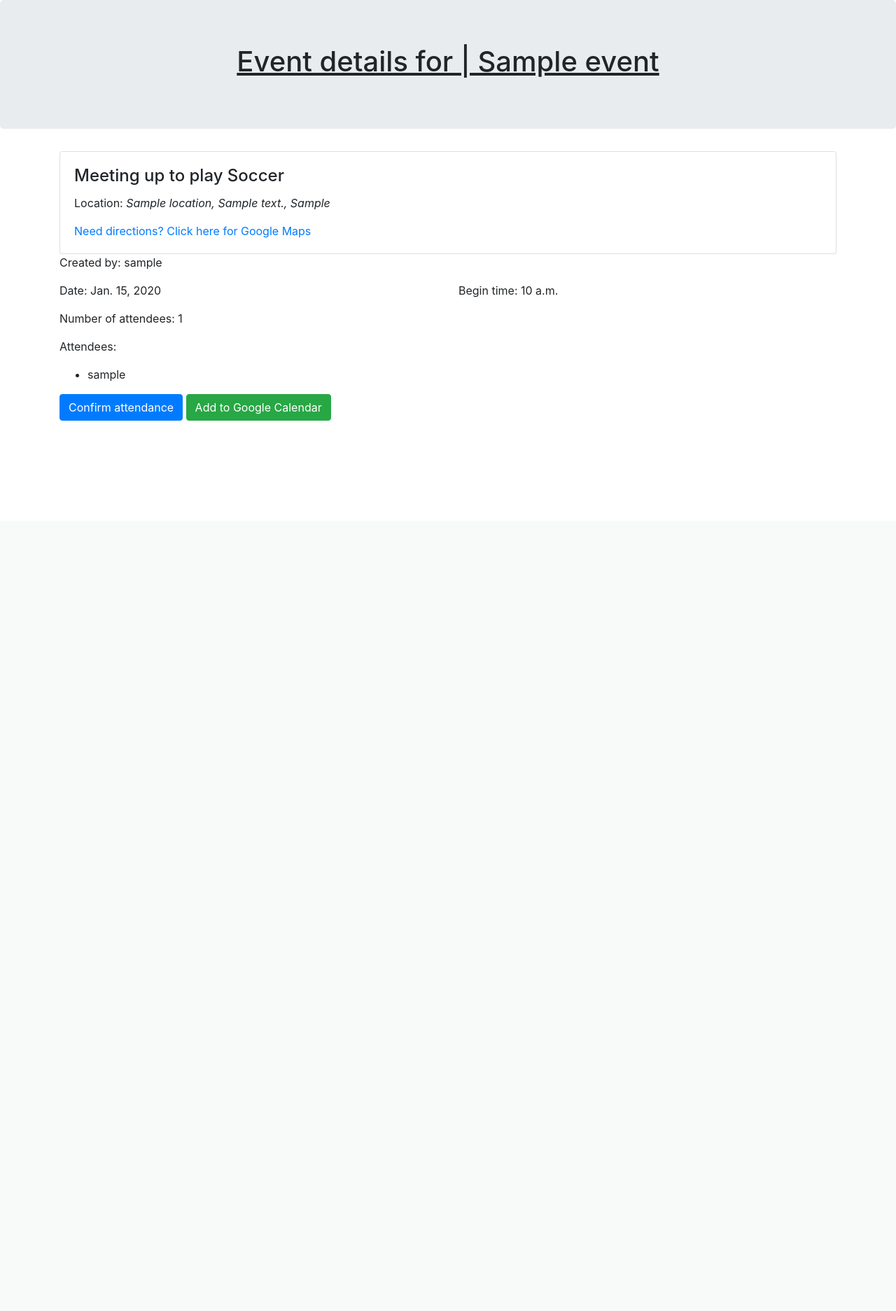
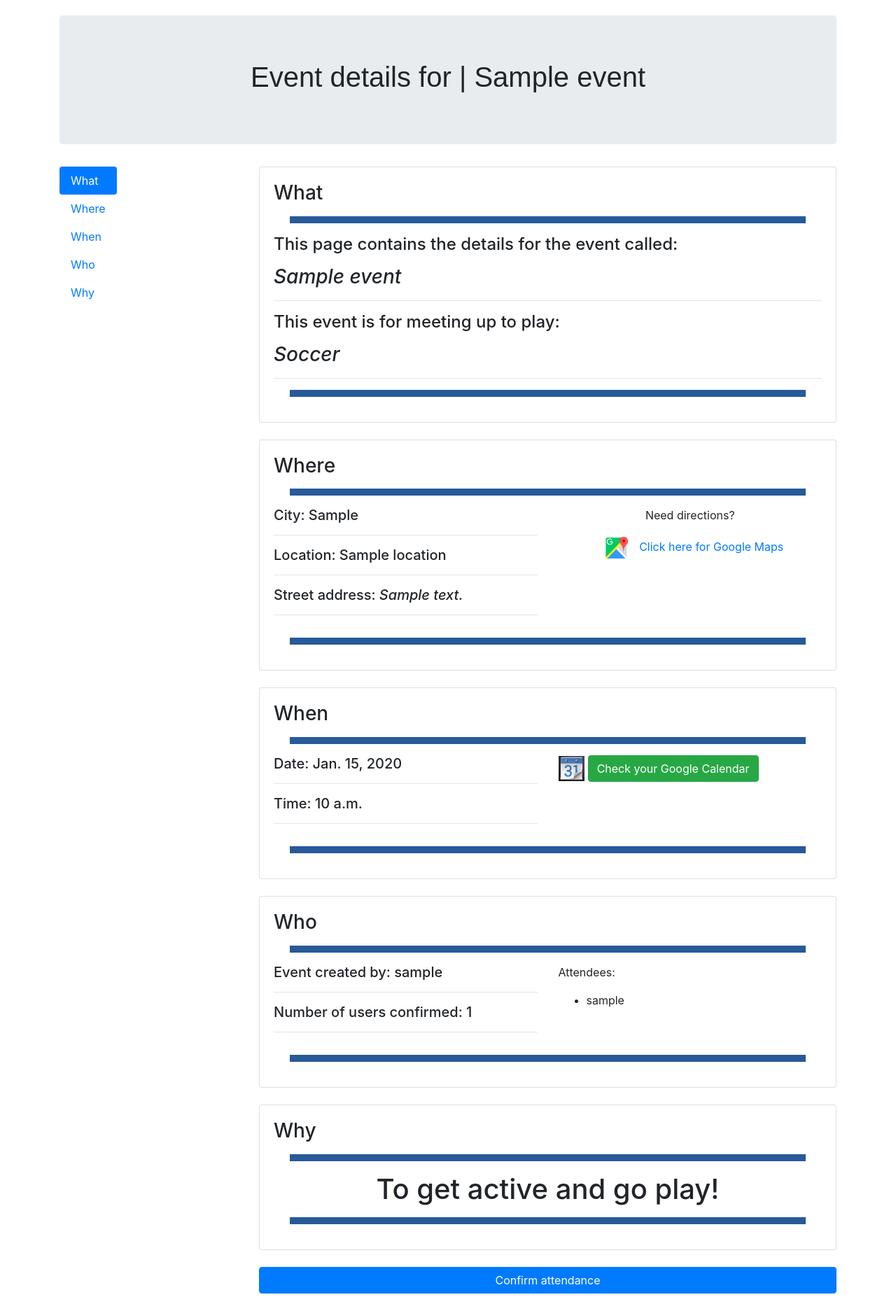
Before and after one commit to jrodowick/SeniorProject, a Django app: page /events/view/1/ in a window 1280 px wide. Shown: the part 56-1929 px from the top of the page at 70% size. Before the commit the page ends 657 px from the top, so only its background shows below. Run offline with Django 3.2, Linux system fonts and the light colour scheme; tables that the repository leaves empty hold one stand-in row (values such as "Sample post"); some libraries are stand-ins or nearby versions.

Commit message:
Styles event info page

```diff
--- a/gagp/models.py
+++ b/gagp/models.py
@@ -18,7 +18,7 @@ class UserProfile(models.Model):
     user = models.OneToOneField(User, on_delete=models.CASCADE)
     preferences = models.CharField(max_length=100, default='')
     city = models.CharField(max_length=100, default='')
-    phone = models.IntegerField(default=0)
+    phone = models.IntegerField(default=0, blank=True)
 
     def __str__(self):
         return str(self.user)
@@ -70,3 +70,5 @@ class Event(models.Model):
             'attendees': self.attendees,
             'id': self.id
         }
+
+# class Event_Post(models.Models):
--- a/gagp/templates/event_info.html
+++ b/gagp/templates/event_info.html
@@ -2,57 +2,185 @@
 
 {% load static %}
 
-{% block title %}Events Information{% endblock %}
+{% block title %}Event Information{% endblock %}
 
 {% block content %}
-
-  <div class="jumbotron" >
-    <h1 class="text-center"><u>Event details for | {{ event.name }}</u></h1>
-  </div>
 
 <div class="container">
 
 
-  <div class="card">
-    <div class="card-body">
-      <h4 class="card-title">Meeting up to play {{ event.activity }}</h4>
-      <p class="card-text">Location: <i>{{ event.location }}, {{ event.location.address }}, {{ event.location.city }}</i></p>
-      <a target="_blank" href="https://google.com/maps/place/{{event.location}}" class="card-link">Need directions? Click here for Google Maps</a>
-    </div>
+  <div class="jumbotron" style="margin-top:2%;" id="eventDetails">
+    <h1 class="text-center" style="font-family:Arial, Helvetica, sans-serif;">Event details for | {{ event.name }}</h1>
   </div>
 
+</div>
+
+
+<body style="height:68vh;">
+  <div class="container">
+
     <div class="row">
-    <div class="col">
-      <p>Created by: {{ event.created_by }}</p>
+      <div class="col-sm-3 col-4" style="height:100%;" id="nav">
+        <nav id="myScrollspy">
+          <ul class="nav nav-pills flex-column" style="position:fixed;">
+            <li class="nav-item">
+              <a class="nav-link active" href="#section1">What</a>
+            </li>
+            <li class="nav-item">
+              <a class="nav-link" href="#section2">Where</a>
+            </li>
+            <li class="nav-item">
+              <a class="nav-link" href="#section3">When</a>
+            </li>
+            <li class="nav-item">
+              <a class="nav-link" href="#section4">Who</a>
+            </li>
+            <li class="nav-item">
+              <a class="nav-link" href="#section5">Why</a>
+            </li>
+          </ul>
+        </nav>
+
       </div>
-    <div class="col">
+
+
+      <div class="col-sm-9 col-8" data-spy="scroll" data-target="#myScrollspy" data-offset="1" style="position:relative;overflow-y:scroll;height:100%;">
+
+
+        <div class="card" id="section1">
+          <div class="card-body">
+            <h3 class="card-title">What</h3>
+            <hr class="style1">
+
+            <h4>This page contains the details for the event called: </h4>
+                <h3 style="margin-top:2%;margin-bottom:2%;"><em>{{ event.name }}</em></h3>
+                <hr class="style2">
+
+            <h4 class="card-title">This event is for meeting up to play:</h4>
+                <h3 style="margin-top:2%;margin-bottom:2%;"><em>{{ event.activity }}</em></h3>
+                <hr class="style2">
+
+
+            <hr class="style1">
 
           </div>
         </div>
 
+        <br>
+
+        <div class="card" id="section2">
+          <div class="card-body">
+            <h3 class="card-title">Where</h3>
+            <hr class="style1">
+
             <div class="row">
               <div class="col">
-      <p>Date: {{ event.date_of_event }}</p>
+                <h5 class="card-text">City: {{ event.location.city }}</h5>
+                <hr class="style2">
+                <h5 class="card-text">Location: {{ event.location }}</h5>
+                <hr class="style2">
+                <h5 class="card-text">Street address: <em>{{ event.location.address }}</em></h5>
+                <hr class="style2">
               </div>
-    <div class="col">
-      <p>Begin time: {{ event.time_of_event }}</p>
+              <div class="col text-center">
+                <p>Need directions?</p>
+                <img src="{% static 'images/google-map.png' %}" alt="" style="width:15%;height:auto;">
+                <a target="_blank" href="https://google.com/maps/place/{{event.location}}" class="card-link">Click here for Google Maps</a>
               </div>
             </div>
 
+            <hr class="style1">
+          </div>
+        </div>
+
+        <br>
+
+        <div class="card" id="section3">
+          <div class="card-body">
+            <h3 class="card-title">When</h3>
+            <hr class="style1">
+
+            <div class="row">
+              <div class="col">
+                <h5>Date: {{ event.date_of_event }}</h5>
+                <hr class="style2">
+                <h5>Time: {{ event.time_of_event }}</h5>
+                <hr class="style2">
+
+              </div>
+              <div class="col">
+                <img src="{% static 'images/google-cal.png' %}" alt="" style="width:10%;height:auto;">
+                <a target="_blank" href="https://calendar.google.com/calendar/r" type="button" class="btn btn-success text-center">Check your Google Calendar</a><br>
+
+              </div>
+            </div>
+
+            <hr class="style1">
 
 
-  <p>Number of attendees: {{ event.attendees.count }}</p>
+          </div>
+        </div>
+
+        <br>
+
+        <div class="card" id="section4" style="margin-bottom:3%;">
+          <div class="card-body">
+            <h3 class="card-title">Who</h3>
+            <hr class="style1">
+
+            <div class="row">
+              <div class="col">
+                <h5 >Event created by: {{ event.created_by }}</h5>
+                <hr class="style2">
+                <h5 >Number of users confirmed: {{ event.attendees.count }}</h5>
+                <hr class="style2">
+              </div>
+              <div class="col" style="overflow-y:scroll;">
                 <p>Attendees:
+                  {% if event.attendees.count == 0 %}
+                  <p>No confirmed users</p>
+                  {% else %}
                   <ul>
                     {% for user in users %}
                     <li>{{user.username}}</li>
                     {% endfor %}
                   </ul>
+                  {% endif %}
                 </p>
-  <button type="button" class="btn btn-primary" onclick="join('{{ event.id }}')">Confirm attendance</button>
-  <button type="button" class="btn btn-success" onclick="add_google('{{ event.id }}')">Add to Google Calendar</button><br>
+              </div>
 
             </div>
+            <hr class="style1">
+
+          </div>
+        </div>
+
+
+        <div class="card" id="section5">
+          <div class="card-body">
+            <h3 class="card-title">Why</h3>
+            <hr class="style1">
+
+          <h1 class="text-center">To get active and go play!</h1>
+
+            <hr class="style1">
+
+          </div>
+        </div>
+
+        <br>
+        <button style="margin-bottom:3%;" type="button" class="btn btn-primary btn-block" onclick="join('{{ event.id }}')">Confirm attendance</button>
+
+      </div>
+
+
+    </div>
+
+  </div>
+</body>
+
+
+
 {% endblock %}
 
 {% block scripts %}
```
Lines whose indentation alone changed are shown as unchanged.
